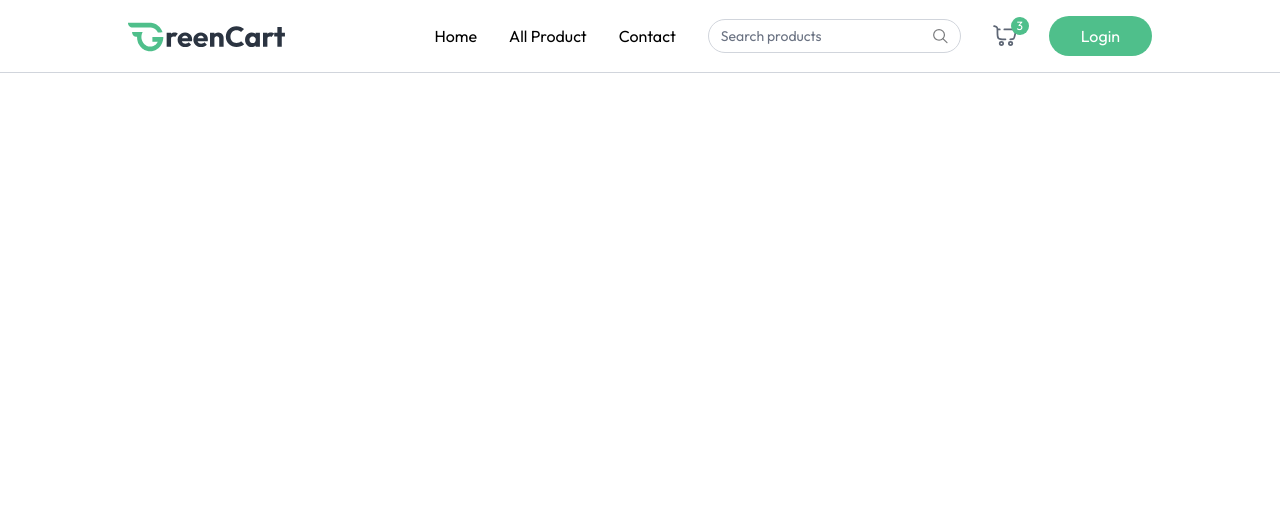
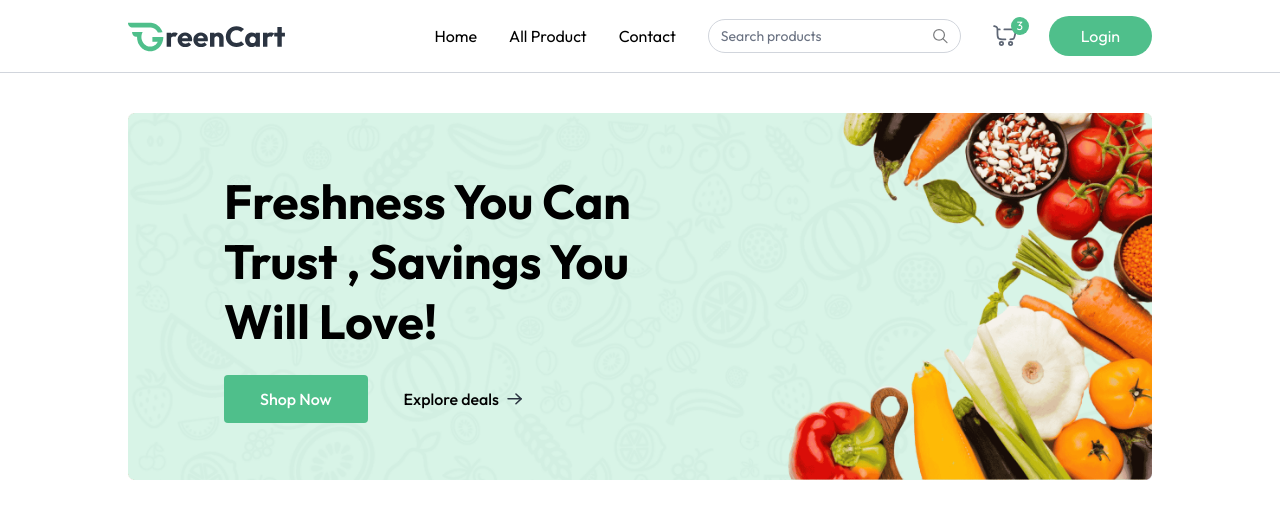
Before and after one commit to mohamadAlrimi/GreenCart, a React app: page / in a window 1280 px wide. Shown: the top 518 px of the page. Built offline with nearby package versions, Linux system fonts and the light colour scheme; the HTML template or start-up script is replaced by a standard one.

Commit message:
i finished the MainBAnner section

```diff
--- a/src/App.jsx
+++ b/src/App.jsx
@@ -1,10 +1,17 @@
 import React from "react";
 import Navbar from "./components/Navbar";
-
+import { Routes ,Route, useLocation} from "react-router-dom";
+import Home from "./pages/Home";
 const App = () => {
+  const isSellerPath =useLocation().pathname.includes("seller")
   return (
     <div>
-      <Navbar/>
+     {isSellerPath ?null :  <Navbar />}
+      <div className={`${isSellerPath ? "" : "px-6 md:px-16 lg:px-24 xl:px-32"}`}>
+        <Routes>
+          <Route path="/" element={<Home />} />
+        </Routes>
+      </div>
     </div>
   );
 };
--- /dev/null
+++ b/src/components/MainBanner.jsx
@@ -0,0 +1,51 @@
+import React from "react";
+import { assets } from "../assets/greencart_assets/assets";
+import { Link } from "react-router-dom";
+
+function MainBanner() {
+  return (
+    <div className="relative">
+      <img
+        src={assets.main_banner_bg}
+        alt="banner"
+        className="w-full hidden md:block"
+      />
+      <img
+        src={assets.main_banner_bg_sm}
+        alt="banner"
+        className="w-full  md:hidden"
+      />
+      <div className="absolute inset-0 flex flex-col items-center md:items-start justify-end md:justify-center pb-24 md:pb-0 px-4 md:pl-18 lg:pl-24">
+        <h1 className="text-3xl md:text-4xl lg:text-5xl font-bold text-center md:text-left max-w-72 md:max-w-80 lg:max-w-105 leading-tight lg:leading-15">
+            Freshness You Can Trust , Savings You Will Love! </h1>
+
+      <div className="flex items-center mt-6 font-medium">
+        <Link
+          to={"/products"}
+          className="group flex items-center gap-2 px-7 md:px-9 py-3 bg-primary hover:bg-primary-dull transition rounded  text-white cursor-pointer"
+        >
+          Shop Now
+          <img
+            className="md:hidden transition group-focus:translate-x-1"
+            src={assets.white_arrow_icon}
+            alt="arrow"
+          />
+        </Link>
+        <Link
+          to={"/products"}
+          className="group hidden md:flex items-center gap-2 px-9 py-3 cursor-pointer"
+        >
+          Explore deals
+          <img
+            className="transition group-hover:translate-x-1"
+            src={assets.black_arrow_icon}
+            alt="arrow"
+          />
+        </Link>
+      </div>
+      </div>
+    </div>
+  );
+}
+
+export default MainBanner;
--- /dev/null
+++ b/src/pages/Home.jsx
@@ -0,0 +1,12 @@
+import React from 'react'
+import MainBanner from '../components/MainBanner'
+
+function Home() {
+  return (
+    <div className='mt-10'>
+      <MainBanner/>
+    </div>
+  )
+}
+
+export default Home
```
